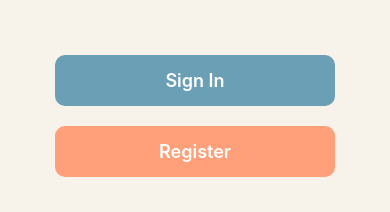
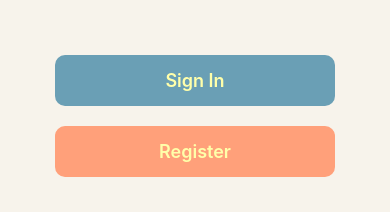
Before and after one commit to kaaz10/Dayzee_App, a React Native app: screen /Home in a window 390 px wide. Shown: the part 375-587 px from the top of the page. Built offline with nearby package versions, Linux system fonts and the light colour scheme.

Commit message:
Changed button text

```diff
--- a/src/screens/HomeScreen.js
+++ b/src/screens/HomeScreen.js
@@ -50,7 +50,7 @@ const styles = StyleSheet.create({
     backgroundColor: '#ffa07a',
   },
   buttonText: {
-    color: '#fff',
+    color: '#ffa',
     fontSize: 18,
     fontWeight: '600',
   },
```
